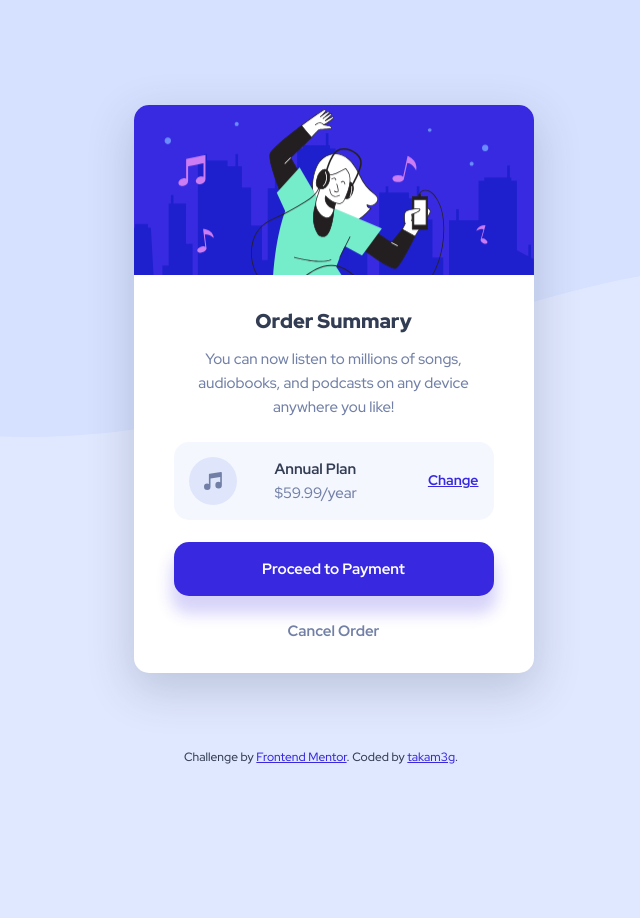
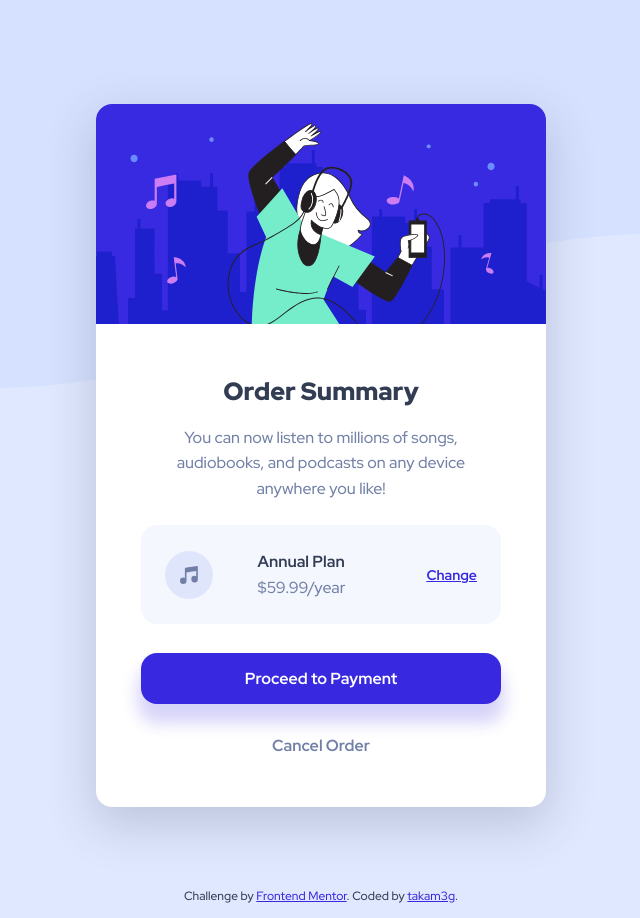
Before and after one commit to takam3g/order-summary-component-main, a plain HTML site: page index.html in a window 1280 px wide. Shown: the whole page, without its empty margins (319-959 px from the left). Before the commit the page ends 800 px from the top, so only its background shows below. Drawn offline with Linux system fonts and the light colour scheme.

Commit message:
Small adjustments

```diff
--- a/index.html
+++ b/index.html
@@ -23,7 +23,7 @@
         device anywhere you like!</p>
 
       <div class="plan-card">
-        <img src="images/icon-music.svg">
+        <img src="images/icon-music.svg" alt="icon of a note">
 
         <div class="plan">
           <p>Annual Plan</p>
--- a/styles.css
+++ b/styles.css
@@ -129,17 +129,46 @@ footer a:hover {
 
 @media screen and (min-width: 600px) {
 
+    * {
+        font-size: 16px;
+    }
+
     body {
         background: url(images/pattern-background-desktop.svg) no-repeat;
+        background-size: contain;
         background-color: hsl(225, 100%, 94%);
+        max-width: unset;
     }
 
     .wrapper {
-        width: 400px;
-        margin: 7em auto 5em auto;
+        width: 450px;
+        margin: 6.5em auto 5em auto;
+    }
+
+    header {
+        height: 220px;
     }
 
     main {
         width: 80%;
+        margin: 3em auto 2em auto;
+    }
+
+    h1 {
+        font-size: 25px;
+    }
+
+    .plan-card {
+        padding: 1.5em;
+        margin-bottom: 1.8em;
+    }
+
+    button {
+        padding: 0.8em;
+        margin-bottom: 1.8em;
+    }
+
+    main > a {
+        margin-bottom: 3em;
     }
 }
```
